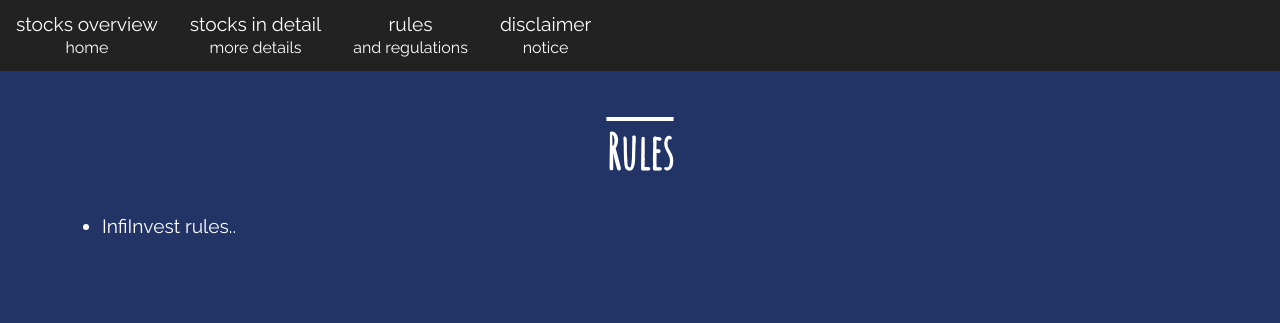
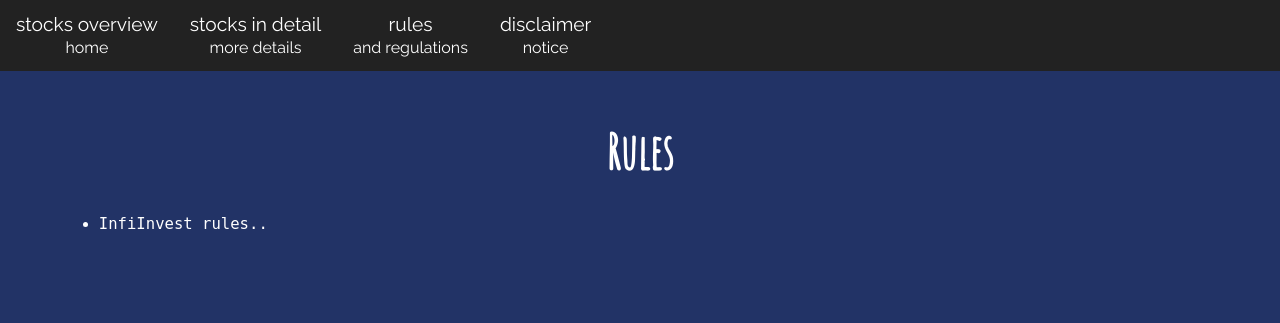
Before and after one commit to DPSN/infinnovation-stock-exchange-simulator, a PHP site: page /rules.html in a window 1280 px wide. Shown: the part 440-763 px from the top of the page. Run offline with PHP 8.4, Linux system fonts and the light colour scheme.

Commit message:
Style changes

```diff
--- a/style.css
+++ b/style.css
@@ -188,17 +188,21 @@ body {
     color: red;
 }
 .content1 h1 {
-    text-decoration: overline;
     font-family: 'Amatic SC';
     font-size: 300%;
 }
+.content1 ul {
+    margin-left: 0%;
+    margin-right: 5%;
+}
 .content1 li {
-    font-family: 'Raleway';
+    font-family: monospace;
     margin: 5%;
     margin-top: auto;
     margin-bottom: auto;
     text-align: left;
     font-size: 120%;
+    margin-bottom: 2%;
 }
 canvas.chart {
     display: inline-block;
```
